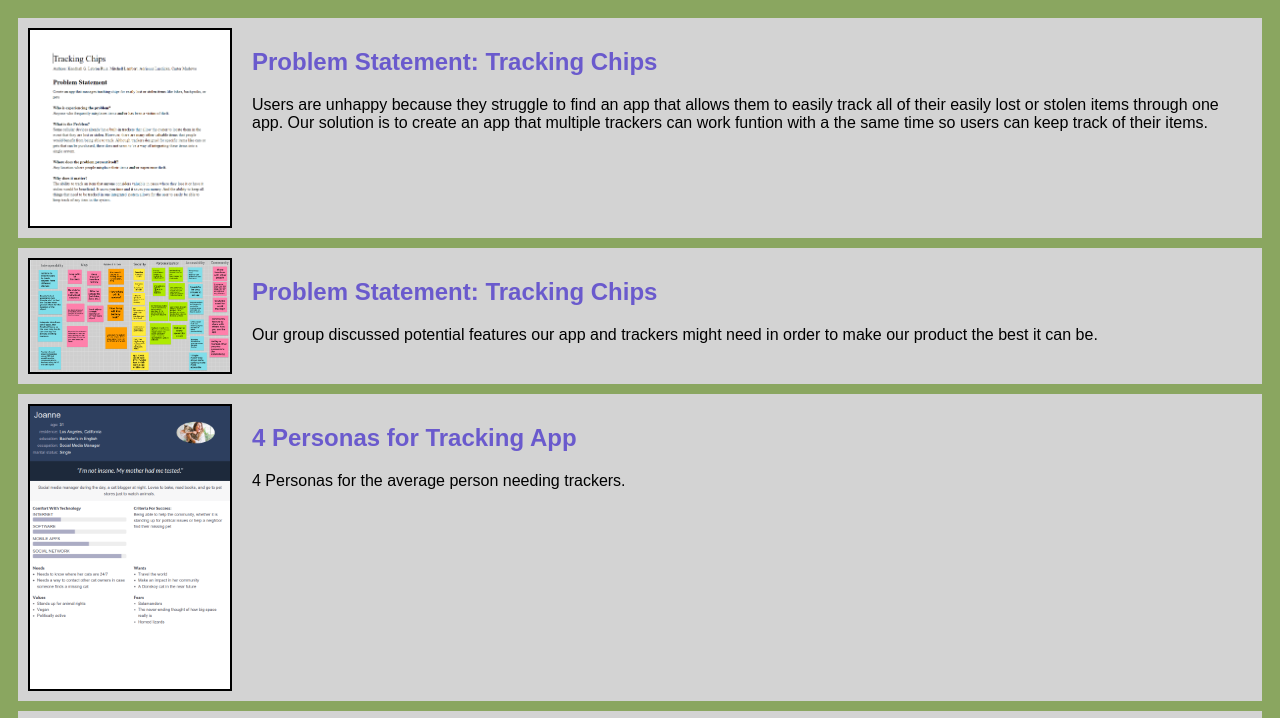
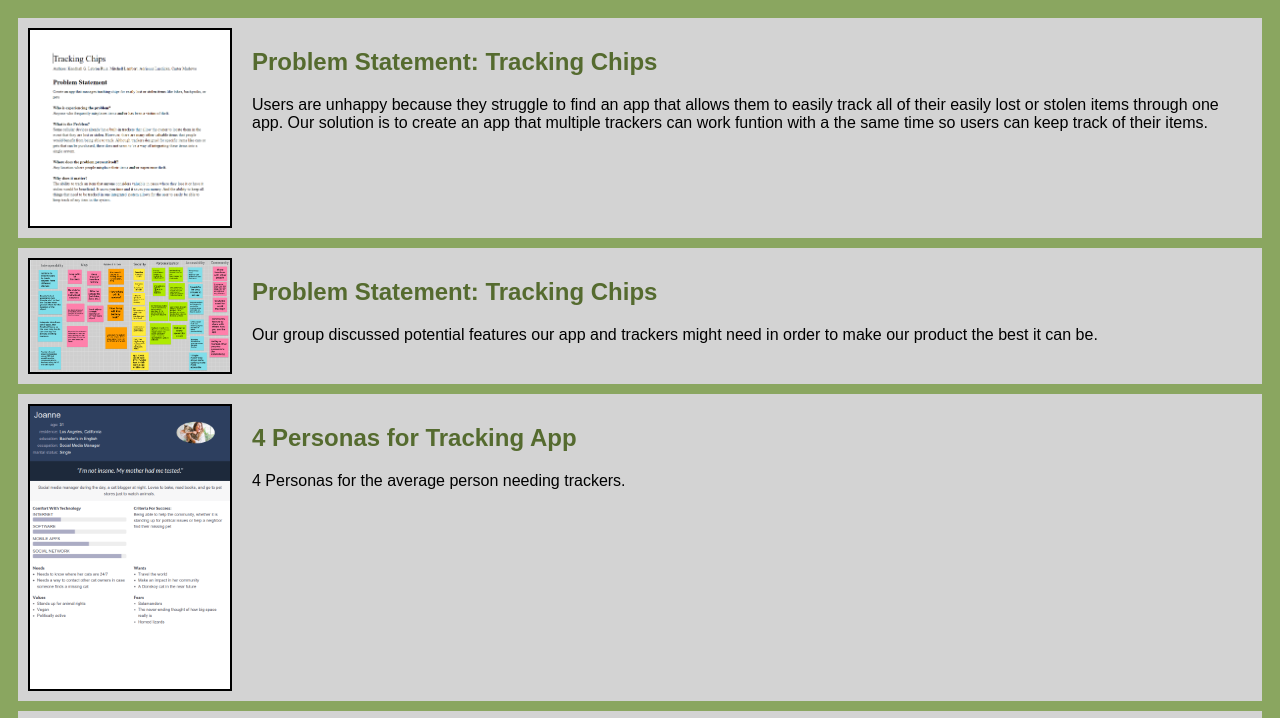
Before and after one commit to Cmarlowe132/Cmarlowe132.github.io, a plain HTML site: page index.html in a window 1280 px wide. Shown: the part 48-766 px from the top of the page. Drawn offline with Linux system fonts and the light colour scheme.

Commit message:
Add files via upload

```diff
--- a/styles.css
+++ b/styles.css
@@ -27,5 +27,5 @@ h1
 
 a{
     text-decoration: none;
-    color: slateblue;
+    color: darkolivegreen;
 }
```
